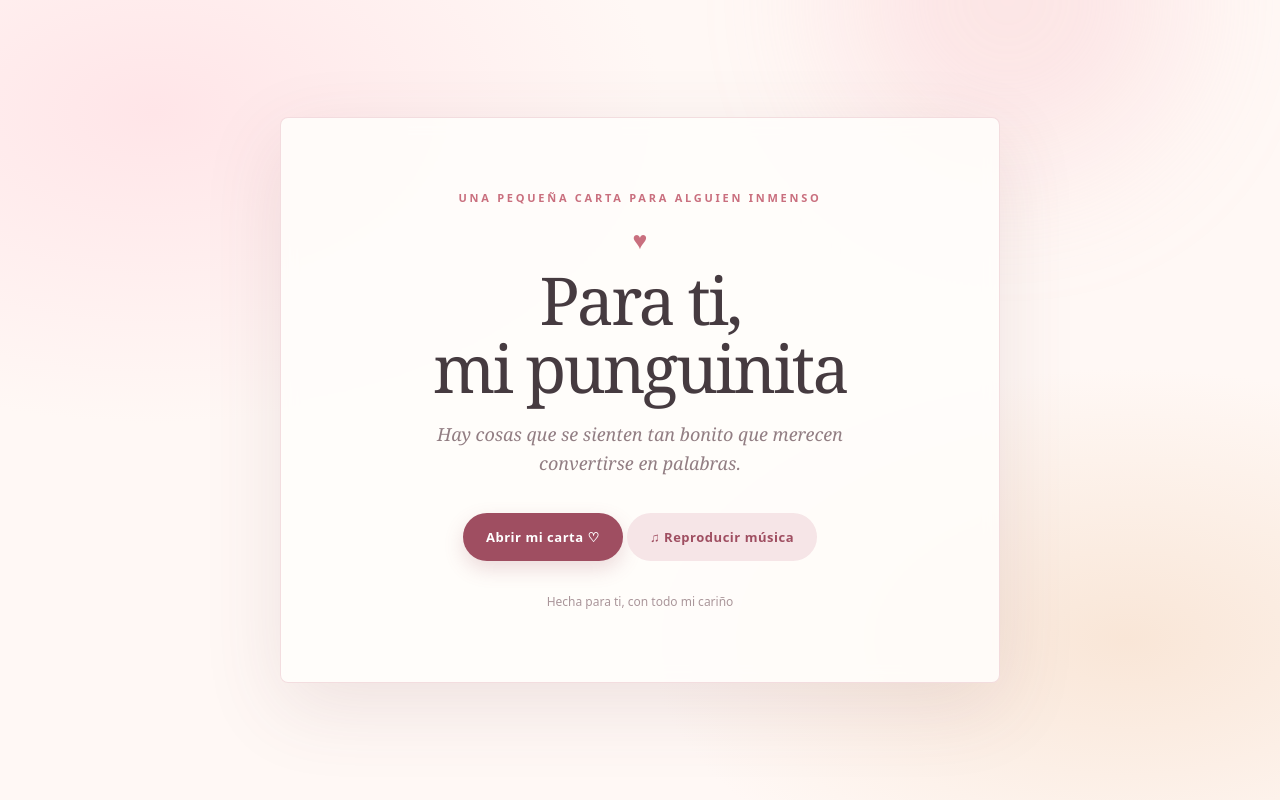
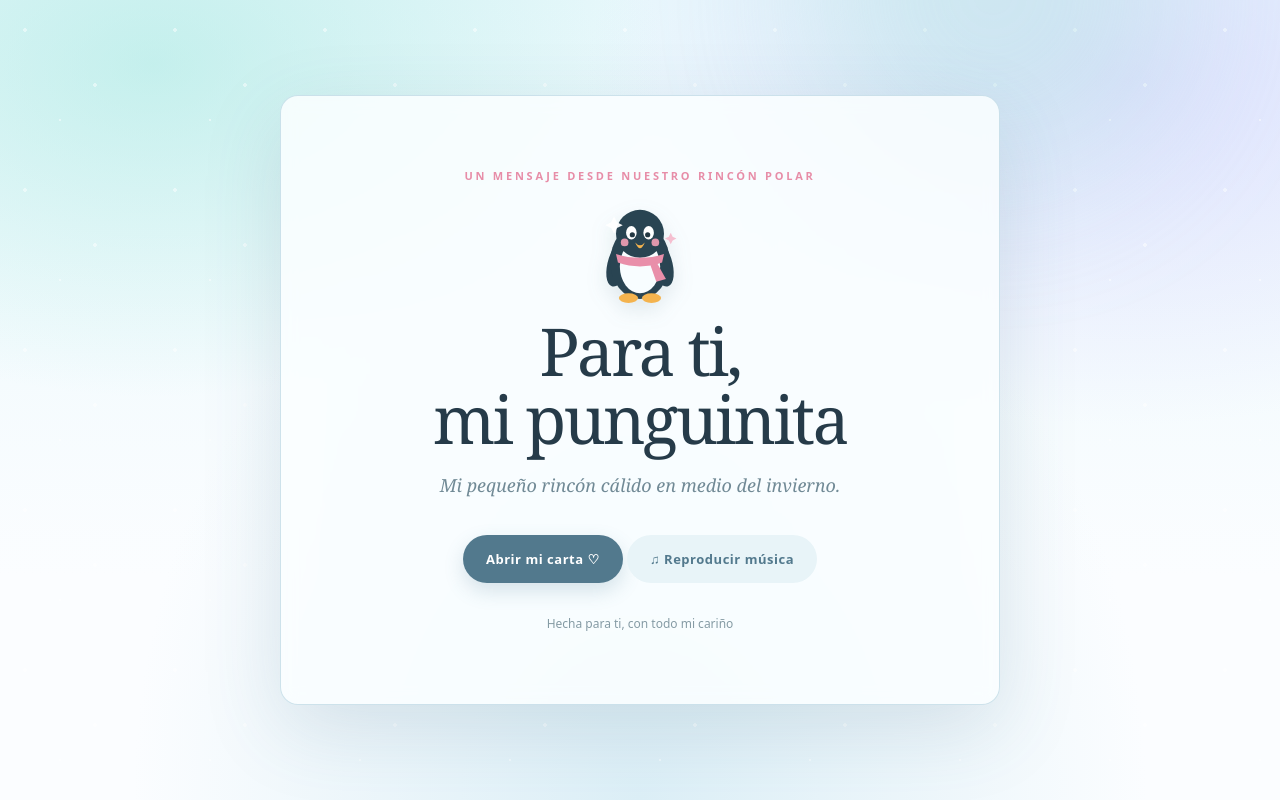
Before and after one commit to FirePlayerX/carta-para-mi-amor, a plain HTML site: page index.html in a window 1280 px wide. Drawn offline with Linux system fonts and the light colour scheme.

Commit message:
Update index.html

```diff
--- a/index.html
+++ b/index.html
@@ -3,31 +3,33 @@
 <head>
   <meta charset="utf-8">
   <meta name="viewport" content="width=device-width, initial-scale=1">
-  <meta name="theme-color" content="#fff8f5">
-  <meta name="description" content="Una carta hecha con amor, para alguien muy especial.">
-  <title>Para ti, mi amor</title>
+  <meta name="theme-color" content="#eaf7fc">
+  <meta name="description" content="Una carta polar, tierna y llena de amor para Erika.">
+  <title>Para Erika, mi pinguinita</title>
   <style>
-    :root{--ink:#463b40;--rose:#c96f7e;--deep:#9f4e61;--paper:#fffdfb;--muted:#927e83}
+    :root{--ink:#263b49;--rose:#e78da8;--deep:#52798d;--paper:#fbfeff;--muted:#718a96}
     *{box-sizing:border-box}
-    body{margin:0;min-height:100vh;color:var(--ink);font-family:Georgia,'Times New Roman',serif;background:radial-gradient(ellipse at 12% 14%,#ffe5e8 0,transparent 32%),radial-gradient(ellipse at 88% 80%,#f9e6d7 0,transparent 30%),#fff8f5;overflow-x:hidden}
+    body{margin:0;min-height:100vh;color:var(--ink);font-family:Georgia,'Times New Roman',serif;background:radial-gradient(ellipse at 12% 8%,rgba(151,229,218,.46) 0,transparent 32%),radial-gradient(ellipse at 88% 10%,rgba(208,199,255,.48) 0,transparent 34%),radial-gradient(ellipse at 50% 100%,#dceff7 0,transparent 56%),linear-gradient(180deg,#e9f8fc,#fbfdff 72%);overflow-x:hidden}
+    body::before{content:"";position:fixed;inset:0;pointer-events:none;opacity:.48;background-image:radial-gradient(2px 2px at 25px 30px,#fff 98%,transparent),radial-gradient(2px 2px at 95px 85px,#fff 98%,transparent),radial-gradient(1.5px 1.5px at 60px 120px,#fff 98%,transparent);background-size:150px 160px;z-index:0}
     .wrap{min-height:100vh;display:grid;place-items:center;padding:48px 20px;position:relative}
-    .glow{position:fixed;width:340px;height:340px;border-radius:50%;filter:blur(70px);opacity:.28;pointer-events:none;background:#f5b5bf;top:-170px;right:8%}
-    .card{position:relative;width:min(100%,720px);padding:clamp(32px,7vw,72px);background:rgba(255,253,251,.88);border:1px solid rgba(201,111,126,.22);border-radius:8px;box-shadow:0 24px 80px rgba(116,67,78,.12);text-align:center;backdrop-filter:blur(8px)}
+    .glow{position:fixed;width:370px;height:370px;border-radius:50%;filter:blur(76px);opacity:.34;pointer-events:none;background:#a8e4dc;top:-190px;right:8%}
+    .card{position:relative;z-index:1;width:min(100%,720px);padding:clamp(32px,7vw,72px);background:rgba(251,254,255,.86);border:1px solid rgba(104,164,188,.3);border-radius:18px;box-shadow:0 24px 80px rgba(59,103,126,.15);text-align:center;backdrop-filter:blur(8px)}
     .eyebrow{font:600 11px/1.4 system-ui,sans-serif;text-transform:uppercase;letter-spacing:.25em;color:var(--rose)}
-    .ornament{font-size:25px;color:var(--rose);margin:17px 0 10px}
+    .ornament{margin:15px 0 10px;display:flex;justify-content:center;filter:drop-shadow(0 8px 10px rgba(60,98,119,.13))}
+    .penguin{width:96px;height:108px;overflow:visible}
     h1{font-size:clamp(38px,8vw,66px);line-height:1.03;font-weight:400;letter-spacing:-.04em;margin:0 0 18px}
     .subtitle{font-size:18px;color:var(--muted);font-style:italic;margin:0 auto 35px;max-width:460px;line-height:1.6}
-    button{font:600 13px system-ui,sans-serif;letter-spacing:.04em;color:white;background:var(--deep);border:0;border-radius:999px;padding:15px 23px;cursor:pointer;box-shadow:0 8px 20px rgba(159,78,97,.2);transition:transform .2s,box-shadow .2s}
-    button:hover{transform:translateY(-2px);box-shadow:0 12px 25px rgba(159,78,97,.27)}
-    button:focus-visible{outline:3px solid #e8a2ad;outline-offset:4px}
-    .music-button{background:#f6e5e7;color:var(--deep);box-shadow:none}
-    .music-button:hover{box-shadow:0 7px 16px rgba(159,78,97,.12)}
-    .letter{display:none;text-align:left;max-width:520px;margin:40px auto 0;padding-top:32px;border-top:1px solid #f0d9dc;animation:appear .7s ease both}
+    button{font:600 13px system-ui,sans-serif;letter-spacing:.04em;color:white;background:var(--deep);border:0;border-radius:999px;padding:15px 23px;cursor:pointer;box-shadow:0 8px 20px rgba(72,120,144,.2);transition:transform .2s,box-shadow .2s}
+    button:hover{transform:translateY(-2px);box-shadow:0 12px 25px rgba(72,120,144,.27)}
+    button:focus-visible{outline:3px solid #eaa5b8;outline-offset:4px}
+    .music-button{background:#e8f4f8;color:var(--deep);box-shadow:none}
+    .music-button:hover{box-shadow:0 7px 16px rgba(72,120,144,.12)}
+    .letter{display:none;text-align:left;max-width:520px;margin:40px auto 0;padding-top:32px;border-top:1px solid #d8eaf0;animation:appear .7s ease both}
     .letter.open{display:block}
     .letter p{font-size:18px;line-height:1.85;margin:0 0 18px}
     .letter .salute{color:var(--deep);font-size:22px;font-style:italic}
     .signature{padding-top:7px;color:var(--deep);font-size:23px;font-style:italic}
-    .tiny{font:12px system-ui,sans-serif;color:#aa969a;margin-top:32px}
+    .tiny{font:12px system-ui,sans-serif;color:#859ba4;margin-top:32px}
     .heart{position:fixed;bottom:-30px;color:#d47c8a;pointer-events:none;animation:float 6s linear forwards;z-index:2}
     @keyframes appear{from{opacity:0;transform:translateY(12px)}to{opacity:1;transform:translateY(0)}}
     @keyframes float{to{transform:translateY(-110vh) rotate(18deg);opacity:0}}
@@ -39,21 +41,43 @@
   <div class="glow" aria-hidden="true"></div>
   <main class="wrap">
     <article class="card">
-      <div class="eyebrow">Una pequeña carta para alguien inmenso</div>
-      <div class="ornament" aria-hidden="true">♥</div>
+      <div class="eyebrow">Un mensaje desde nuestro rincón polar</div>
+      <div class="ornament" aria-hidden="true">
+        <svg class="penguin" viewBox="0 0 100 112" role="img" aria-label="Un pingüinito adorable con bufanda rosa">
+          <ellipse cx="29" cy="65" rx="12" ry="27" fill="#294452" transform="rotate(18 29 65)"/>
+          <ellipse cx="71" cy="65" rx="12" ry="27" fill="#294452" transform="rotate(-18 71 65)"/>
+          <ellipse cx="50" cy="65" rx="31" ry="39" fill="#294452"/>
+          <ellipse cx="50" cy="70" rx="21" ry="28" fill="#f8fdff"/>
+          <ellipse cx="50" cy="36" rx="25" ry="25" fill="#294452"/>
+          <ellipse cx="41" cy="35" rx="5.5" ry="7" fill="#fff"/>
+          <ellipse cx="59" cy="35" rx="5.5" ry="7" fill="#fff"/>
+          <circle cx="42" cy="37" r="2.7" fill="#233843"/>
+          <circle cx="58" cy="37" r="2.7" fill="#233843"/>
+          <path d="M45 45 Q50 51 55 45 Q50 57 45 45" fill="#f4b34e"/>
+          <circle cx="34" cy="45" r="4" fill="#f3a1b6" opacity=".9"/>
+          <circle cx="66" cy="45" r="4" fill="#f3a1b6" opacity=".9"/>
+          <path d="M25 57 Q50 65 75 57 L73 66 Q50 74 27 66 Z" fill="#e98faa"/>
+          <path d="M67 65 L77 83 L67 86 L61 69 Z" fill="#e98faa"/>
+          <ellipse cx="38" cy="103" rx="10" ry="5" fill="#f4b34e"/>
+          <ellipse cx="62" cy="103" rx="10" ry="5" fill="#f4b34e"/>
+          <path d="M20 24 l3 -6 3 6 6 3 -6 3 -3 6 -3 -6 -6 -3z" fill="#fff" opacity=".95"/>
+          <path d="M80 39 l2 -4 2 4 4 2 -4 2 -2 4 -2 -4 -4 -2z" fill="#f5bfd0"/>
+        </svg>
+      </div>
       <h1>Para ti,<br>mi punguinita</h1>
-      <p class="subtitle">Hay cosas que se sienten tan bonito que merecen convertirse en palabras.</p>
+      <p class="subtitle">Mi pequeño rincón cálido en medio del invierno.</p>
       <div class="actions">
         <button id="open" type="button" aria-expanded="false" aria-controls="letter">Abrir mi carta <span aria-hidden="true">♡</span></button>
         <button class="music-button" id="music" type="button" aria-pressed="false">♫ Reproducir música</button>
       </div>
       <section class="letter" id="letter" aria-label="Carta de amor">
-        <p class="salute">Mi querida Erika, mi punguinita,</p>
-        <p>Quería recordarte algo que quizá no te digo lo suficiente: desde que llegaste, mis días tienen un lugar favorito, y ese lugar siempre es donde estás tú.</p>
-        <p>Me encanta tu forma de ser, la manera en que haces especial hasta lo más sencillo y la paz que encuentro cuando estoy contigo. Gracias por cada risa, cada abrazo y cada momento que se vuelve recuerdo bonito a tu lado.</p>
-        <p>No necesito que todo sea perfecto; me basta con seguir compartiendo el camino contigo, elegirte en los días fáciles y también en los complicados, y encontrar nuevas razones para quererte cada día.</p>
-        <p>Ojalá esta carta te abrace un poquito cuando no pueda hacerlo yo. Eres una persona increíble y me siento muy afortunado de tenerte en mi vida.</p>
-        <p class="signature">Con todo mi amor,<br>siempre tuyo ♥</p>
+        <p class="salute">Erika, mi pinguinita querida:</p>
+        <p>Si el mundo amaneciera cubierto de nieve, reconocería tu risa entre los copos. Y si el viento borrara todos los caminos, mi corazón sabría llegar hasta ti.</p>
+        <p>Imagino a dos pingüinitos juntando sus alas frente al mar helado: afuera, el invierno; entre nosotros, una pequeña fogata hecha de abrazos, paciencia y risas.</p>
+        <p>Tu mirada enciende auroras donde antes solo había cielo oscuro. Tu voz vuelve tibia la tarde; tu mano, mi lugar favorito; tu amor, el hogar que llevaría conmigo hasta el último rincón del mundo.</p>
+        <p>Quiero quererte en lo sencillo y en lo inmenso: como el mar abraza la orilla, como la noche cuida sus estrellas, como quien encuentra su norte y ya no teme perderse.</p>
+        <p>Y cuando la noche polar se alargue, mi pinguinita, ven a mi lado: guardo para ti el sitio más cálido de mi pecho, junto a todos los sueños que todavía nos esperan.</p>
+        <p class="signature">Con todo mi amor,<br>siempre contigo ♥</p>
       </section>
       <div class="tiny">Hecha para ti, con todo mi cariño</div>
     </article>
```
